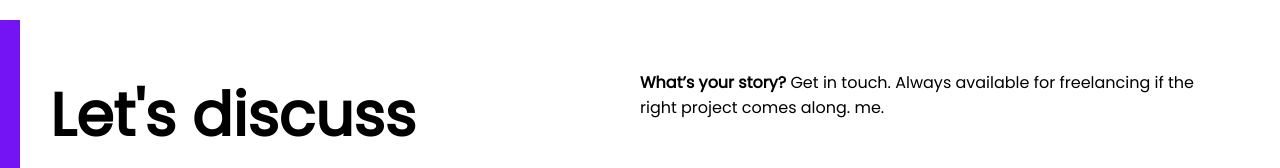
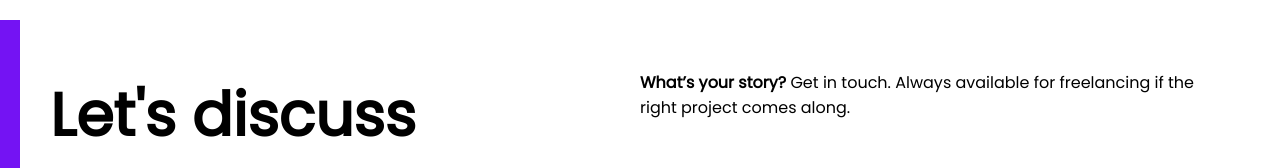
Before and after one commit to CrypticNightOwl/my-portfolio, a React (Create React App) app: page / in a window 1280 px wide. Shown: the part 2304-2472 px from the top of the page. Built offline with nearby package versions, Linux system fonts and the light colour scheme.

Commit message:
"certificate update"

```diff
--- a/src/components/about/About.js
+++ b/src/components/about/About.js
@@ -1,7 +1,7 @@
 import "./About.css";
 import Award from "../../img/bootstarp.png";
 import Award3 from "../../img/React.png";
-import Award2 from "../../img/award.jpg";
+import Award2 from "../../img/certificate.jpg";
 import React from "react";
 
 const About = () => {
--- a/src/components/contact/Contact.js
+++ b/src/components/contact/Contact.js
@@ -56,7 +56,7 @@ const Contact = () => {
                 <div className="c-right">
                     <p className="c-desc">
                         <b>What’s your story?</b> Get in touch. Always available for
-                        freelancing if the right project comes along. me.
+                        freelancing if the right project comes along.
                     </p>
                     <form ref={formRef} onSubmit={handleSubmit}>
                         <input style={{ backgroundColor: darkMode && "#333" }} type="text" placeholder="Name" name="user_name" />
```
Also changed, not shown: src/img/certificate.jpg (added).
